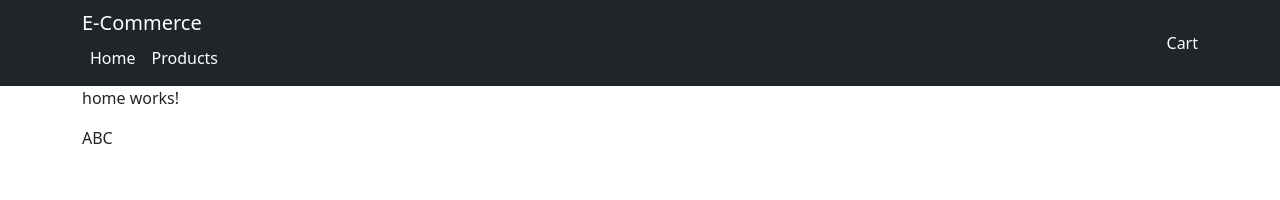
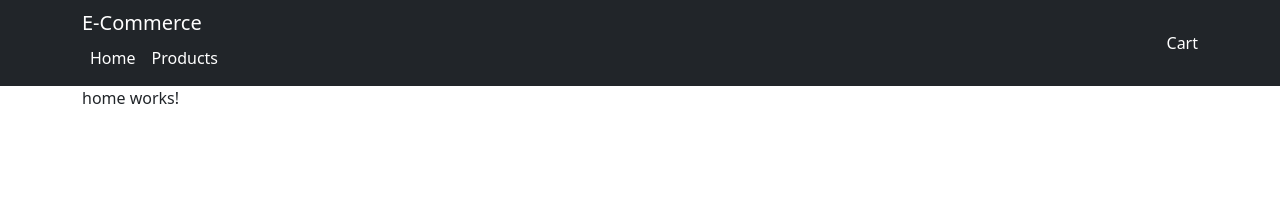
Before and after one commit to markfady/Angular-ECommerce, an Angular app: page / in a window 1280 px wide. Shown: the top 200 px of the page. Built offline with nearby package versions, Linux system fonts and the light colour scheme.

Commit message:
initial page

```diff
--- a/src/app/app.component.html
+++ b/src/app/app.component.html
@@ -1,5 +1,5 @@
 <pm-header></pm-header>
+
 <div class="container">
   <router-outlet></router-outlet>
-  ABC
 </div>
```
